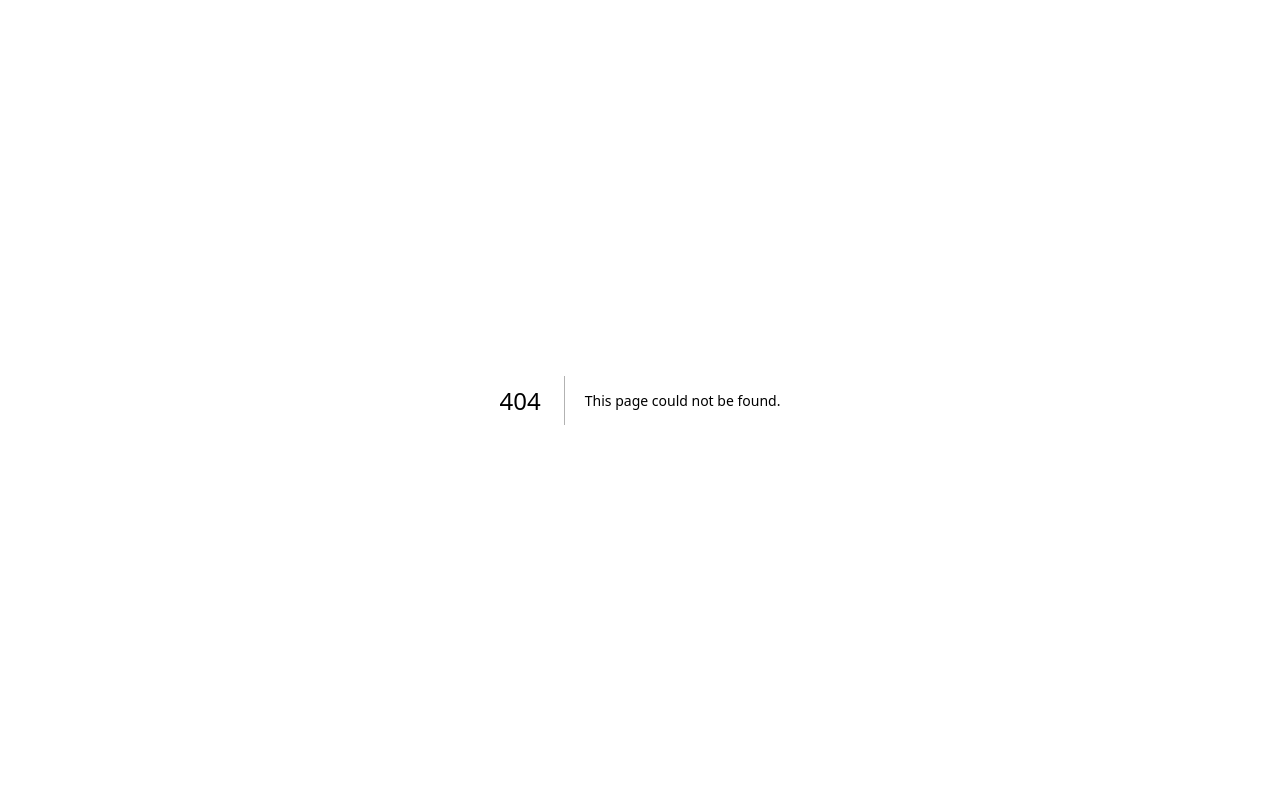
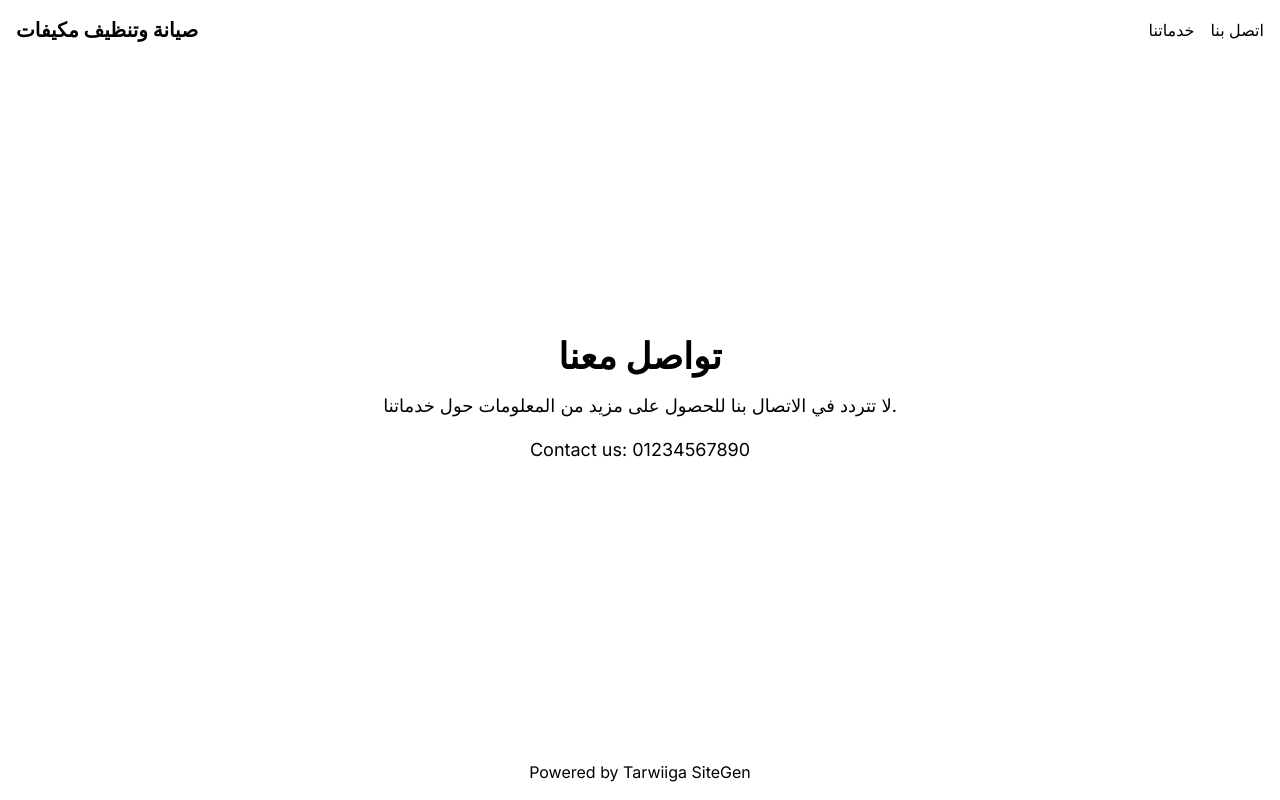
Before and after one commit to tarwiiga/tarwiiga_sites, a Next.js app: page /ac-maintenance/contact in a window 1280 px wide. Before the commit this address had no page. Built offline with nearby package versions, Linux system fonts and the light colour scheme.

Commit message:
Deployed صيانة وتنظيف مكيفات to https://sites.tarwiiga.com/ac-maintenance

```diff
--- /dev/null
+++ b/src/app/ac-maintenance/contact/page.tsx
@@ -0,0 +1,14 @@
+import Header from "@/elements/Header";
+import Hero from "@/elements/Hero";
+import Footer from "@/elements/Footer";
+import {site, page2} from "../data";
+
+export default function Home() {
+  return (
+      <div>
+          <Header site={site}/>
+          <Hero site={site} page={page2}/>
+          <Footer site={site}/>
+      </div>
+  );
+}
--- /dev/null
+++ b/src/app/ac-maintenance/data.ts
@@ -0,0 +1,36 @@
+
+    import {PageType, SiteType} from "@/utils/types";
+
+    export const page1: PageType = {
+        title: "خدماتنا",
+        link: "/ac-maintenance/services",
+        headline: "خدماتنا المتنوعة",
+        description: "نقدم مجموعة واسعة من خدمات صيانة وتنظيف مكيفات تناسب جميع الاحتياجات.",
+        phone_number: "01234567890",
+    }
+
+    export const page2: PageType = {
+        title: "اتصل بنا",
+        link: "/ac-maintenance/contact",
+        headline: "تواصل معنا",
+        description: "لا تتردد في الاتصال بنا للحصول على مزيد من المعلومات حول خدماتنا.",
+        phone_number: "01234567890",
+    }
+
+    export const home_page: PageType = {
+        title: "الرئيسية",
+        link: "/ac-maintenance",
+        headline: "صيانة وتنظيف مكيفات",
+        description: "نقدم أفضل خدمات صيانة وتنظيف مكيفات بافضل الاسعار",
+        phone_number: "01234567890",
+    }
+
+    export const site: SiteType = {
+        name: "صيانة وتنظيف مكيفات",
+        domain: "ac-maintenance",
+        bg_color: "#ffffff",
+        text_color: "#000000",
+        home_page: home_page,
+        page1: page1,
+        page2: page2,
+    }
--- /dev/null
+++ b/src/app/ac-maintenance/page.tsx
@@ -0,0 +1,14 @@
+import Header from "@/elements/Header";
+import Hero from "@/elements/Hero";
+import Footer from "@/elements/Footer";
+import {site, home_page} from "./data";
+
+export default function Home() {
+    return (
+        <div>
+            <Header site={site}/>
+            <Hero site={site} page={home_page}/>
+            <Footer site={site}/>
+        </div>
+    );
+}
--- /dev/null
+++ b/src/app/ac-maintenance/services/page.tsx
@@ -0,0 +1,14 @@
+import Header from "@/elements/Header";
+import Hero from "@/elements/Hero";
+import Footer from "@/elements/Footer";
+import {site, page1} from "../data";
+
+export default function Home() {
+  return (
+      <div>
+          <Header site={site}/>
+          <Hero site={site} page={page1}/>
+          <Footer site={site}/>
+      </div>
+  );
+}
```
